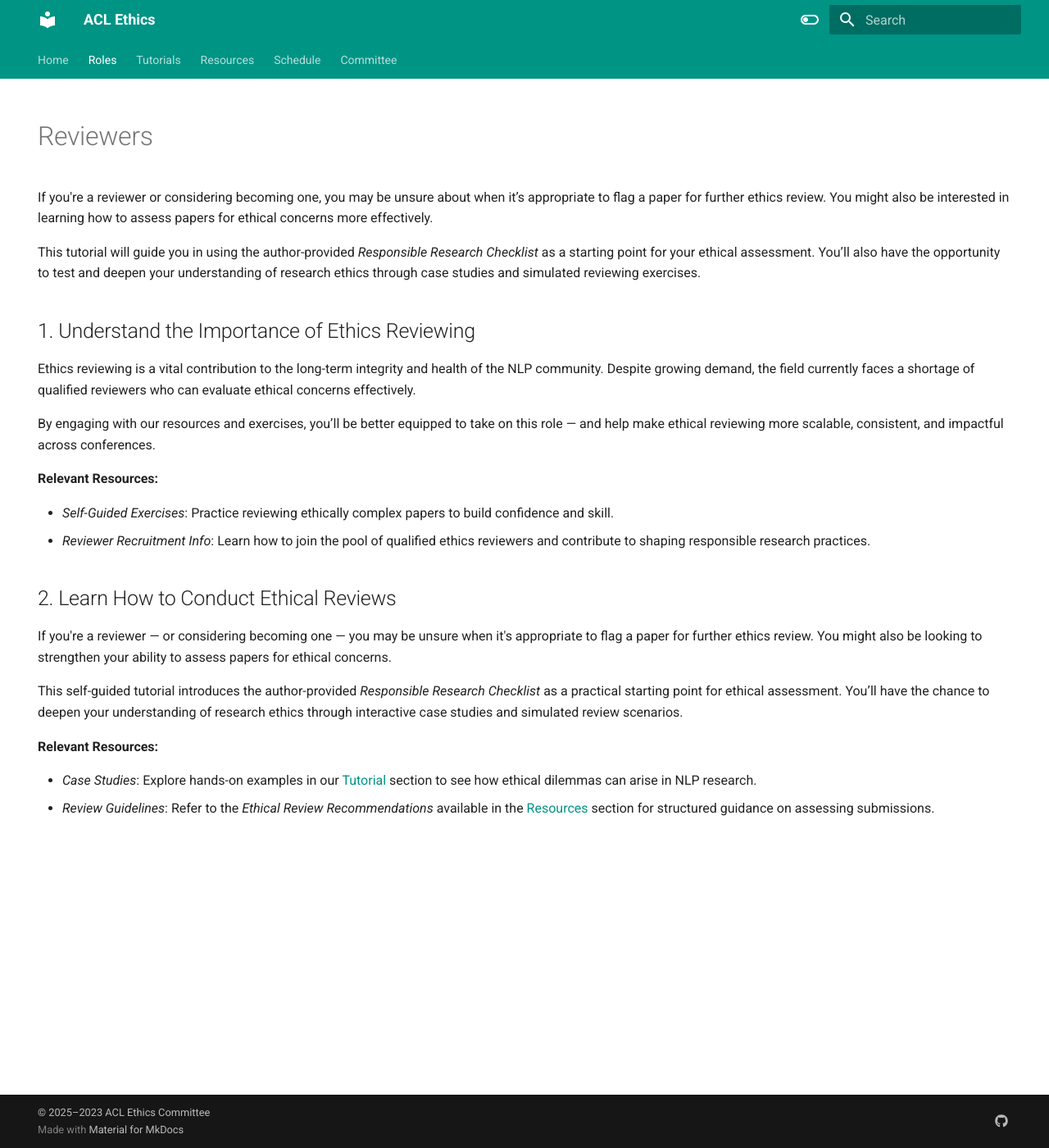
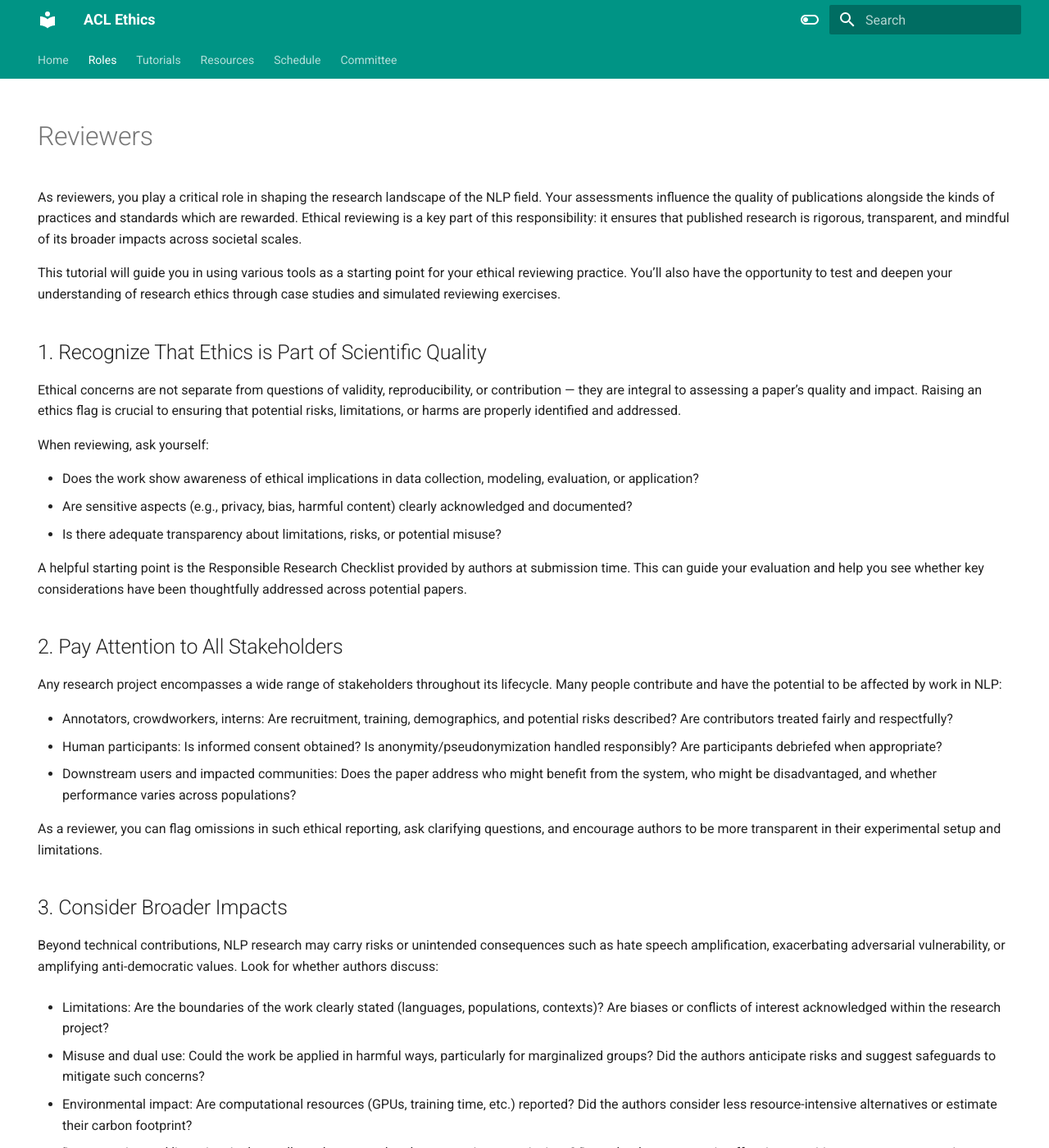
Before and after one commit to knmnyn/ethics-website, an MkDocs documentation site: the page built from docs/roles/reviewers.md, in a window 1280 px wide and 1400 px high. Shown: the whole window at 82% size. Built offline with MkDocs 1.6.1 and Material for MkDocs 9.7.7, drawn with Linux system fonts in a browser that asks for light colours; some of the changed text lies outside the part shown.

Commit message:
First draft of revised reviewers page

```diff
--- a/docs/roles/reviewers.md
+++ b/docs/roles/reviewers.md
@@ -3,28 +3,58 @@ hide:
   - navigation
   - toc
 ---
-If you're a reviewer or considering becoming one, you may be unsure about when it’s appropriate to flag a paper for further ethics review. You might also be interested in learning how to assess papers for ethical concerns more effectively.
+As reviewers, you play a critical role in shaping the research landscape of the NLP field. Your assessments influence the quality of publications alongside the kinds of practices and standards which are rewarded. Ethical reviewing is a key part of this responsibility: it ensures that published research is rigorous, transparent, and mindful of its broader impacts across societal scales.
 
-This tutorial will guide you in using the author-provided *Responsible Research Checklist* as a starting point for your ethical assessment. You’ll also have the opportunity to test and deepen your understanding of research ethics through case studies and simulated reviewing exercises.
+This tutorial will guide you in using various tools as a starting point for your ethical reviewing practice. You’ll also have the opportunity to test and deepen your understanding of research ethics through case studies and simulated reviewing exercises.
 
-## 1. Understand the Importance of Ethics Reviewing
+## 1. Recognize That Ethics is Part of Scientific Quality
 
-Ethics reviewing is a vital contribution to the long-term integrity and health of the NLP community. Despite growing demand, the field currently faces a shortage of qualified reviewers who can evaluate ethical concerns effectively.
+Ethical concerns are not separate from questions of validity, reproducibility, or contribution — they are integral to assessing a paper’s quality and impact. Raising an ethics flag is crucial to ensuring that potential risks, limitations, or harms are properly identified and addressed.
 
-By engaging with our resources and exercises, you’ll be better equipped to take on this role — and help make ethical reviewing more scalable, consistent, and impactful across conferences.
+When reviewing, ask yourself:
 
-**Relevant Resources:**
+* Does the work show awareness of ethical implications in data collection, modeling, evaluation, or application?
+* Are sensitive aspects (e.g., privacy, bias, harmful content) clearly acknowledged and documented?
+* Is there adequate transparency about limitations, risks, or potential misuse?
 
-* *Self-Guided Exercises*: Practice reviewing ethically complex papers to build confidence and skill.
-* *Reviewer Recruitment Info*: Learn how to join the pool of qualified ethics reviewers and contribute to shaping responsible research practices.
+A helpful starting point is the Responsible Research Checklist provided by authors at submission time. This can guide your evaluation and help you see whether key considerations have been thoughtfully addressed across potential papers.
 
-## 2. Learn How to Conduct Ethical Reviews
+## 2. Pay Attention to All Stakeholders
 
-If you're a reviewer — or considering becoming one — you may be unsure when it's appropriate to flag a paper for further ethics review. You might also be looking to strengthen your ability to assess papers for ethical concerns.
+Any research project encompasses a wide range of stakeholders throughout its lifecycle. Many people contribute and have the potential to be affected by work in NLP:
 
-This self-guided tutorial introduces the author-provided *Responsible Research Checklist* as a practical starting point for ethical assessment. You’ll have the chance to deepen your understanding of research ethics through interactive case studies and simulated review scenarios.
+* Annotators, crowdworkers, interns: Are recruitment, training, demographics, and potential risks described? Are contributors treated fairly and respectfully?
+* Human participants: Is informed consent obtained? Is anonymity/pseudonymization handled responsibly? Are participants debriefed when appropriate?
+* Downstream users and impacted communities: Does the paper address who might benefit from the system, who might be disadvantaged, and whether performance varies across populations?
 
-**Relevant Resources:**
+As a reviewer, you can flag omissions in such ethical reporting, ask clarifying questions, and encourage authors to be more transparent in their experimental setup and limitations.
+
+## 3. Consider Broader Impacts
+
+Beyond technical contributions, NLP research may carry risks or unintended consequences such as hate speech amplification, exacerbating adversarial vulnerability, or amplifying anti-democratic values. Look for whether authors discuss:
+
+* Limitations: Are the boundaries of the work clearly stated (languages, populations, contexts)? Are biases or conflicts of interest acknowledged within the research project?
+
+* Misuse and dual use: Could the work be applied in harmful ways, particularly for marginalized groups? Did the authors anticipate risks and suggest safeguards to mitigate such concerns?
+
+* Environmental impact: Are computational resources (GPUs, training time, etc.) reported? Did the authors consider less resource-intensive alternatives or estimate their carbon footprint?
+
+* Data sourcing and licensing: Is data collected or created under appropriate permissions? Does the dataset contain offensive, sensitive, or non-representative content? Is documentation provided?
+
+## 4. Ethics Reviewing is a Discussion
+
+You are not alone in making these judgments. The ACL ethics review process is designed to provide support and consistency. If you’re unsure whether a paper warrants further review, flag it — the dedicated ethics reviewers will handle deeper evaluation.
+
+Engage with your fellow reviewers: in meta-reviews and discussions, raise ethical aspects alongside technical ones. This helps normalize ethics as part of standard reviewing practice. You can also build your own judgment through our tutorial resources:
 
 * *Case Studies*: Explore hands-on examples in our [Tutorial](https://ethics.aclweb.org/tutorials/) section to see how ethical dilemmas can arise in NLP research.
 * *Review Guidelines*: Refer to the *Ethical Review Recommendations* available in the [Resources](https://ethics.aclweb.org/resources/) section for structured guidance on assessing submissions.
+
+## 5. Extend Your Knowledge on Ethics in Reviewing
+
+The ACL Ethics Committee has gathered resources to help reviewers deepen their understanding:
+
+* *[Ethics Reading List](https://ethics.aclweb.org/resources/ethics-reading-list/)*: Curated articles and ethics related resources for NLP researchers and practitioners moderated by the current ACL Ethics Committee.
+* *[ARR Responsible NLP Research Guidelines](https://aclrollingreview.org/responsibleNLPresearch/)*: Comprehensive guide from ARR focused on evaluating responsible research practices.
+
+Ethics reviewing is about helping authors improve their work, ensuring fairness and transparency, and protecting the integrity of our field. By engaging with these tutorials and resources, you become an essential part of building a more responsible and sustainable NLP community that can positively benefit society.
```
